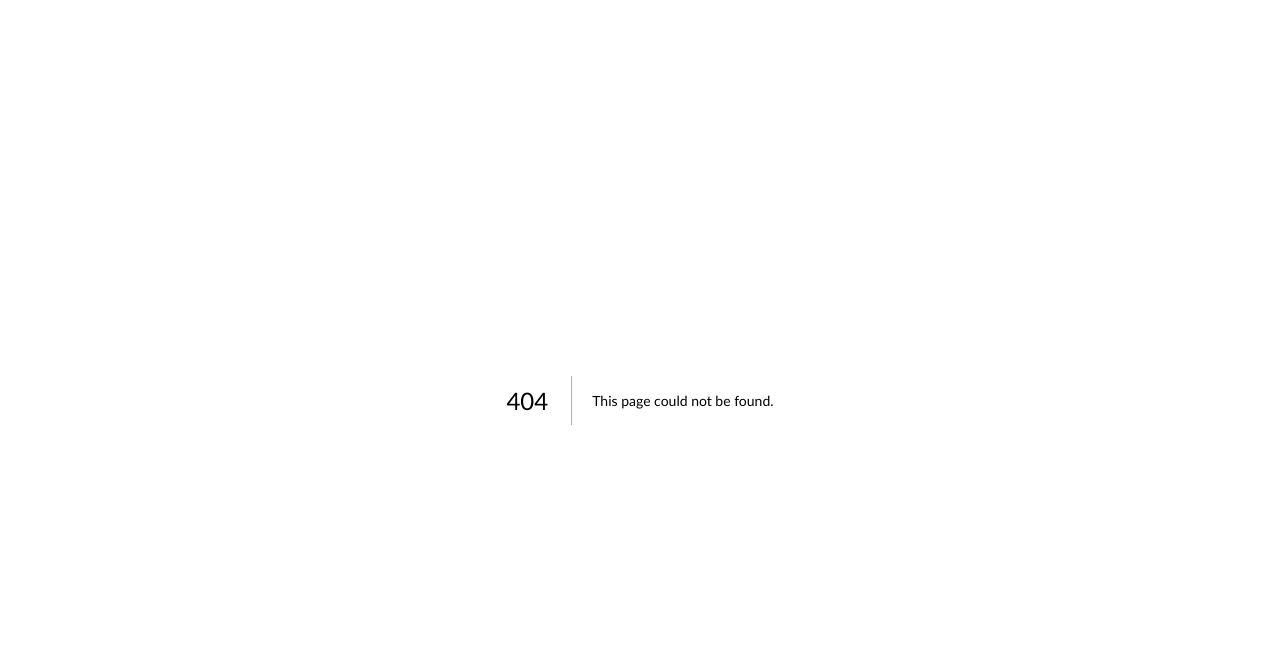
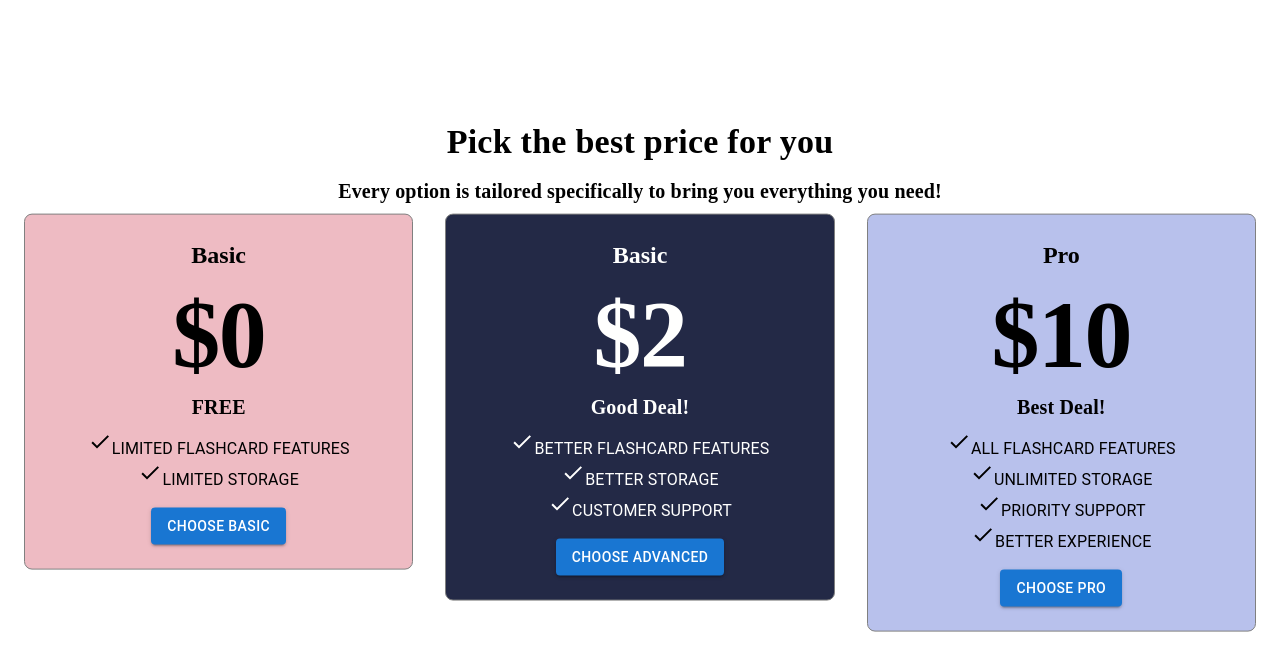
Before and after one commit to longv1-code/kevs_flashcard, a Next.js app: page /pricing in a window 1280 px wide. Before the commit this address had no page. Shown: the top 670 px of the page. Built offline with nearby package versions, Linux system fonts and the light colour scheme.

Commit message:
need to fix features section, need to add functionality to free and basic options

```diff
--- a/app/page.js
+++ b/app/page.js
@@ -9,6 +9,7 @@ import Typewriter from 'typewriter-effect'
 import ArrowOutwardIcon from '@mui/icons-material/ArrowOutward';
 import { useUser } from "@clerk/nextjs"
 import "./globals.css"
+import Pricing from "./pricing/page";
 
 export default function Home() {
   const {isLoaded, isSignedIn} = useUser()
@@ -88,8 +89,8 @@ export default function Home() {
           </Grid>
         </Grid>
       </Container>
-      <Container id="pricing" maxWidth="100%" sx={{backgroundColor: "#A096A5", height: "110vh"}}>
-
+      <Container id="pricing" maxWidth="100%" sx={{backgroundColor: "#A096A5", height: "100vh", position:'relative'}}>
+        <Pricing/>
       </Container>
     </Container>
   )
--- /dev/null
+++ b/app/pricing/page.js
@@ -0,0 +1,100 @@
+'use client'
+
+import getStripe from "@/utils/get-stripe";
+import { SignedIn, SignedOut, UserButton } from "@clerk/nextjs";
+import { Button, Container, Toolbar, Typography, Box, Grid, Link } from "@mui/material";
+import CheckIcon from '@mui/icons-material/Check';
+
+export default function Pricing() {
+
+
+  const handleSubmit = async () => {
+    const checkoutSession = await fetch('/api/checkout_session', {
+      method: 'POST',
+      headers: {
+        origin: 'http://localhost:3000' //CHANGE THIS BEFORE DEPLOYMENT -------------------------------------------------------[[]]
+      }
+    })
+
+    const checkoutSessionJson = await checkoutSession.json()
+
+    if (checkoutSession.statusCode === 500) {
+      console.error(checkoutSession.message)
+      return
+    }
+
+    const stripe = await getStripe()
+    const {error} = await stripe.redirectToCheckout({
+      sessionId: checkoutSessionJson.id
+    })
+
+    if (error) {
+      console.warn(error.message)
+    }
+  }
+
+  return(
+    <Container maxWidth="100vw"  sx={{position: 'absolute', top:'50%', left:'50%', transform: "translate(-50%, -50%)"}}>
+      <Box sx={{mb:6, textAlign:'center'}}>
+          <Typography variant="h4" gutterBottom sx={{fontFamily: "ATAlowwe", fontWeight:'bold'}}>Pick the best price for you</Typography>
+          <Typography variant="h6" gutterBottom sx={{fontFamily: "ATAlowwe", fontWeight:'bold'}}>Every option is tailored specifically to bring you everything you need!</Typography>
+          <Grid container spacing={4}>
+          <Grid item xs={12} md={4}>
+              <Box sx={{
+              padding:3,
+              border: "1px solid grey",
+              borderRadius: 2,
+              backgroundColor: "#eebbc3",
+              }}>
+              <Typography variant="h5" gutterBottom sx={{fontFamily: "ATAlowwe", fontWeight:'bold'}}>Basic</Typography>
+              <Typography variant="h1" sx={{fontFamily: "ATAlowwe", fontWeight:'bold'}}> $0 </Typography>
+              <Typography variant="h6" gutterBottom sx={{fontFamily: "ATAlowwe", fontWeight:'bold'}}>FREE</Typography>
+              <Typography><CheckIcon/>LIMITED FLASHCARD FEATURES</Typography>
+              <Typography><CheckIcon/>LIMITED STORAGE</Typography>
+              <Button variant="contained" color="primary" sx={{mt:2}} onClick={handleSubmit}>
+              Choose Basic
+              </Button>
+              </Box>
+          </Grid>
+          <Grid item xs={12} md={4}>
+              <Box sx={{
+              padding:3,
+              border: "1px solid grey",
+              borderRadius: 2,
+              backgroundColor:"#232946",
+              color: "#fffffe"
+              }}>
+              <Typography variant="h5" gutterBottom sx={{fontFamily: "ATAlowwe", fontWeight:'bold'}}>Basic</Typography>
+              <Typography variant="h1" sx={{fontFamily: "ATAlowwe", fontWeight:'bold'}}> $2 </Typography>
+              <Typography variant="h6" gutterBottom sx={{fontFamily: "ATAlowwe", fontWeight:'bold'}}>Good Deal!</Typography>
+              <Typography><CheckIcon/>BETTER FLASHCARD FEATURES</Typography>
+              <Typography><CheckIcon/>BETTER STORAGE</Typography>
+              <Typography><CheckIcon/>CUSTOMER SUPPORT</Typography>
+              <Button variant="contained" color="primary" sx={{mt:2}} onClick={handleSubmit}>
+              Choose Advanced
+              </Button>
+              </Box>
+          </Grid>
+          <Grid item xs={12} md={4}>
+              <Box sx={{
+              padding:3,
+              border: "1px solid grey",
+              borderRadius: 2,
+              backgroundColor: "#b8c1ec"
+              }}>
+              <Typography variant="h5" gutterBottom sx={{fontFamily: "ATAlowwe", fontWeight:'bold'}}>Pro</Typography>
+              <Typography variant="h1" sx={{fontFamily: "ATAlowwe", fontWeight:'bold'}}> $10 </Typography>
+              <Typography variant="h6" gutterBottom sx={{fontFamily: "ATAlowwe", fontWeight:'bold'}}>Best Deal!</Typography>
+              <Typography><CheckIcon/>ALL FLASHCARD FEATURES</Typography>
+              <Typography><CheckIcon/>UNLIMITED STORAGE</Typography>
+              <Typography><CheckIcon/>PRIORITY SUPPORT</Typography>
+              <Typography><CheckIcon/>BETTER EXPERIENCE</Typography>
+              <Button variant="contained" color="primary" sx={{mt:2}} onClick={handleSubmit}>
+              Choose Pro
+              </Button>
+              </Box>
+          </Grid>
+          </Grid>
+      </Box>
+    </Container>
+)}
```
Also changed, not shown: app/result/page.js (+19 -1 lines), app/sign-in/[[...sign-in]]/page.js (+9 -9 lines), app/sign-up/[[...sign-up]]/page.js (+9 -10 lines).
